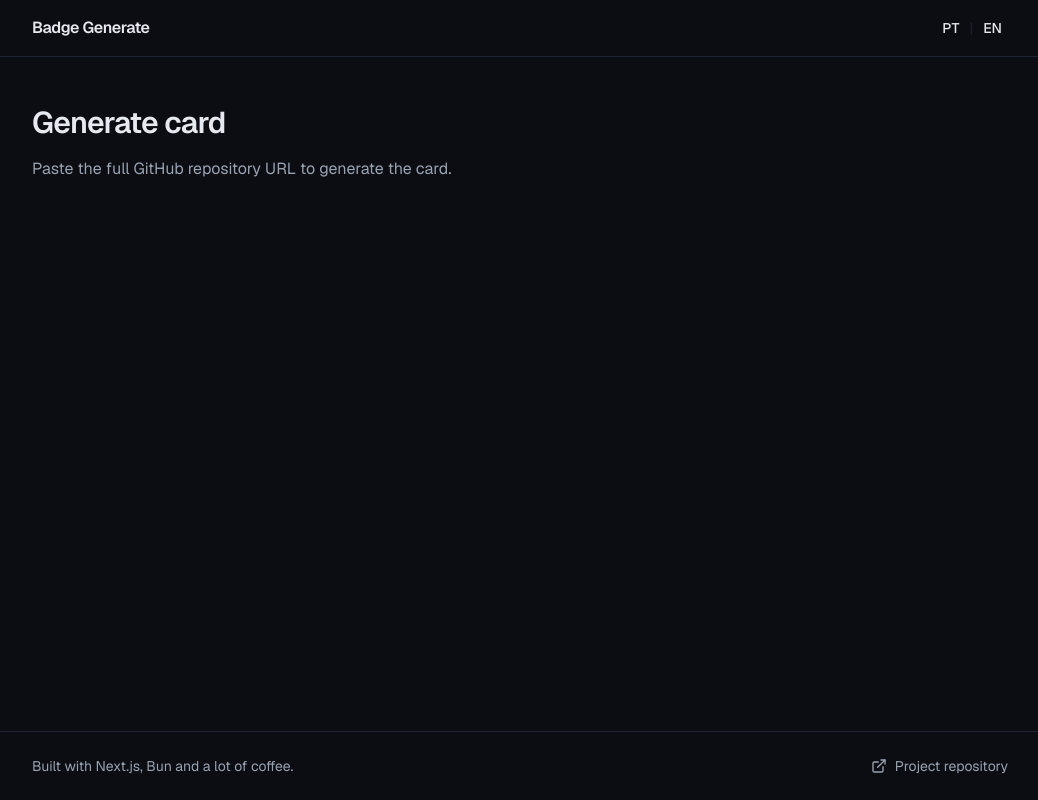
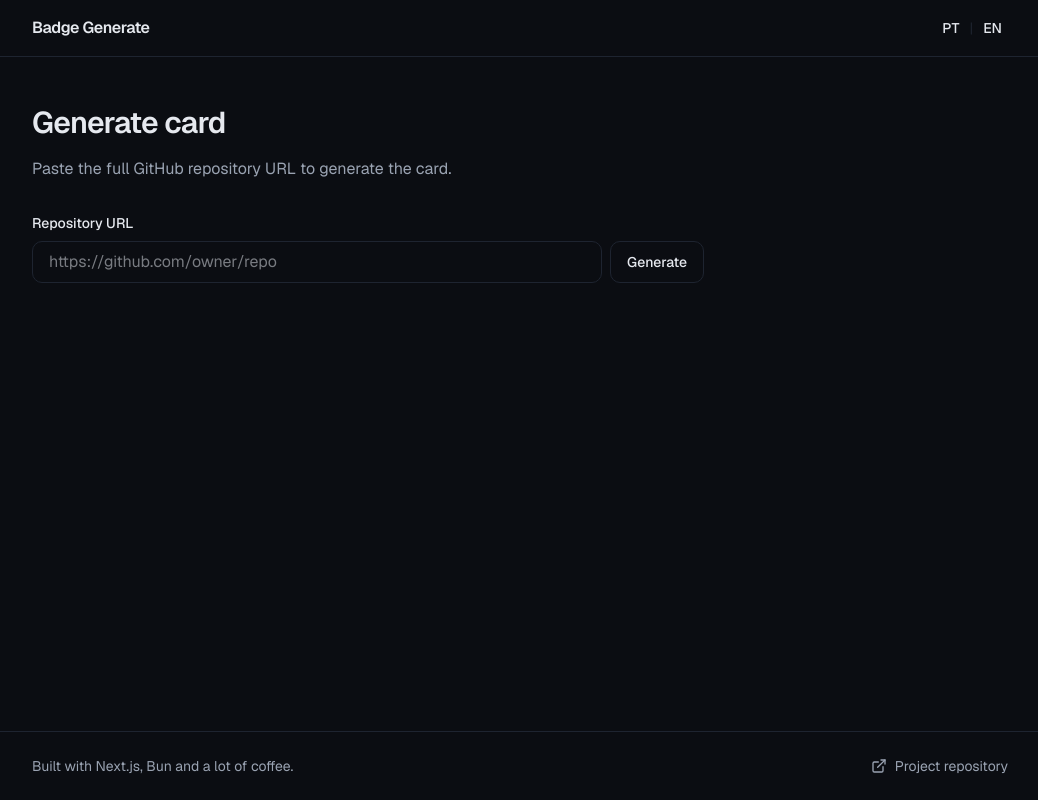
Before and after one commit to JoaoVictorVM/readme-cards-generator, a Next.js app: page /en/gerar in a window 1280 px wide. Shown: the whole page, without its empty margins (120-1158 px from the left). Built offline with nearby package versions, Linux system fonts and the light colour scheme.

Commit message:
feat(app): substitui placeholders do gerador pelo formulario

```diff
--- a/src/app/(pt-BR)/gerar/page.tsx
+++ b/src/app/(pt-BR)/gerar/page.tsx
@@ -1,21 +1,31 @@
 import type { Metadata } from "next";
+import { GeneratorForm } from "@/components/generator/generator-form";
 import { getDictionary } from "@/i18n/get-dictionary";
+import { getCanonicalHost } from "@/lib/site-config";
 
 const dictionary = getDictionary("pt-BR");
 
 export const metadata: Metadata = {
   title: dictionary.generator.title,
+  description: dictionary.generator.subtitle,
 };
 
 export default function PtBrGeneratorPage() {
   return (
-    <section className="flex flex-col gap-4">
+    <section className="flex flex-col gap-8">
+      <div className="flex flex-col gap-4">
         <h1 className="text-3xl font-semibold tracking-tight">
           {dictionary.generator.title}
         </h1>
         <p className="max-w-2xl text-[var(--color-muted)]">
           {dictionary.generator.subtitle}
         </p>
+      </div>
+      <GeneratorForm
+        locale="pt-BR"
+        dictionary={dictionary.generator}
+        cardOrigin={getCanonicalHost()}
+      />
     </section>
   );
 }
--- a/src/app/en/gerar/page.tsx
+++ b/src/app/en/gerar/page.tsx
@@ -1,21 +1,31 @@
 import type { Metadata } from "next";
+import { GeneratorForm } from "@/components/generator/generator-form";
 import { getDictionary } from "@/i18n/get-dictionary";
+import { getCanonicalHost } from "@/lib/site-config";
 
 const dictionary = getDictionary("en");
 
 export const metadata: Metadata = {
   title: dictionary.generator.title,
+  description: dictionary.generator.subtitle,
 };
 
 export default function EnGeneratorPage() {
   return (
-    <section className="flex flex-col gap-4">
+    <section className="flex flex-col gap-8">
+      <div className="flex flex-col gap-4">
         <h1 className="text-3xl font-semibold tracking-tight">
           {dictionary.generator.title}
         </h1>
         <p className="max-w-2xl text-[var(--color-muted)]">
           {dictionary.generator.subtitle}
         </p>
+      </div>
+      <GeneratorForm
+        locale="en"
+        dictionary={dictionary.generator}
+        cardOrigin={getCanonicalHost()}
+      />
     </section>
   );
 }
```
Lines whose indentation alone changed are shown as unchanged.
